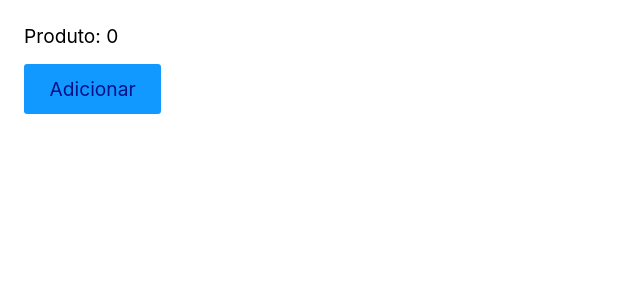
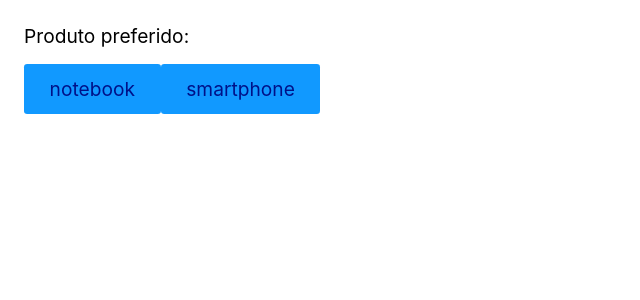
Before and after one commit to JoelSpinelli/ReactCompleto-old, a React (Create React App) app in the folder appreact/: page / in a window 1280 px wide. Shown: the top 300 px of the page, without its empty margins (0-640 px from the left). Built offline with nearby package versions, Linux system fonts and the light colour scheme.

Commit message:
Custom Hooks 1

```diff
--- a/appreact/src/App.js
+++ b/appreact/src/App.js
@@ -1,12 +1,18 @@
 import React from 'react'
-import Produto from './Produto';
-import { GlobalStorage } from './GlobalContext';
+import useLocalStorage from './useLocalStorage'
 
 const App = () => {
+  const [produto, setProduto] = useLocalStorage('produto', '');
+
+  function handleClick({target}) {
+    setProduto(target.innerText);
+  }
   return (
-    <GlobalStorage>
-      <Produto />
-    </GlobalStorage>
+    <>
+      <p>Produto preferido: {produto}</p>
+      <button onClick={handleClick}>notebook</button>
+      <button onClick={handleClick}>smartphone</button>
+    </>
   );
 }
 
--- a/appreact/src/GlobalContext.js
+++ /dev/null
@@ -1,21 +0,0 @@
-import React from 'react';
-
-export const GlobalContext = React.createContext();
-
-export const GlobalStorage = ({children}) => {
-  const [contar, setContar] = React.useState(0);
-
-  function adicionarUm() {
-    setContar(contar => contar + 1);
-  }
-
-  function adicionarDois() {
-    setContar(contar => contar + 2);
-  }
-
-  return (
-    <GlobalContext.Provider value={{ contar, adicionarUm, adicionarDois}}>
-      {children}
-    </GlobalContext.Provider>
-  );
-}
--- a/appreact/src/Produto.js
+++ /dev/null
@@ -1,15 +0,0 @@
-import React from 'react'
-import {GlobalContext} from './GlobalContext';
-
-const Produto = () => {
-  const global = React.useContext(GlobalContext);
-
-  return (
-    <div>
-      <p>Produto: {global.contar}</p>
-      <button onClick={() => global.adicionarDois()}>Adicionar</button>
-    </div>
-  );
-}
-
-export default Produto
--- /dev/null
+++ b/appreact/src/useLocalStorage.js
@@ -0,0 +1,17 @@
+import React from 'react';
+
+const useLocalStorage = (key, inicial) => {
+
+  const [state, setState] = React.useState(() => {
+    const local = window.localStorage.getItem(key);
+    return local ? local : inicial;
+  });
+
+  React.useEffect(() => {
+    window.localStorage.setItem(key, state);
+  }, [state, key]);
+
+  return [state, setState];
+}
+
+export default useLocalStorage;
```
